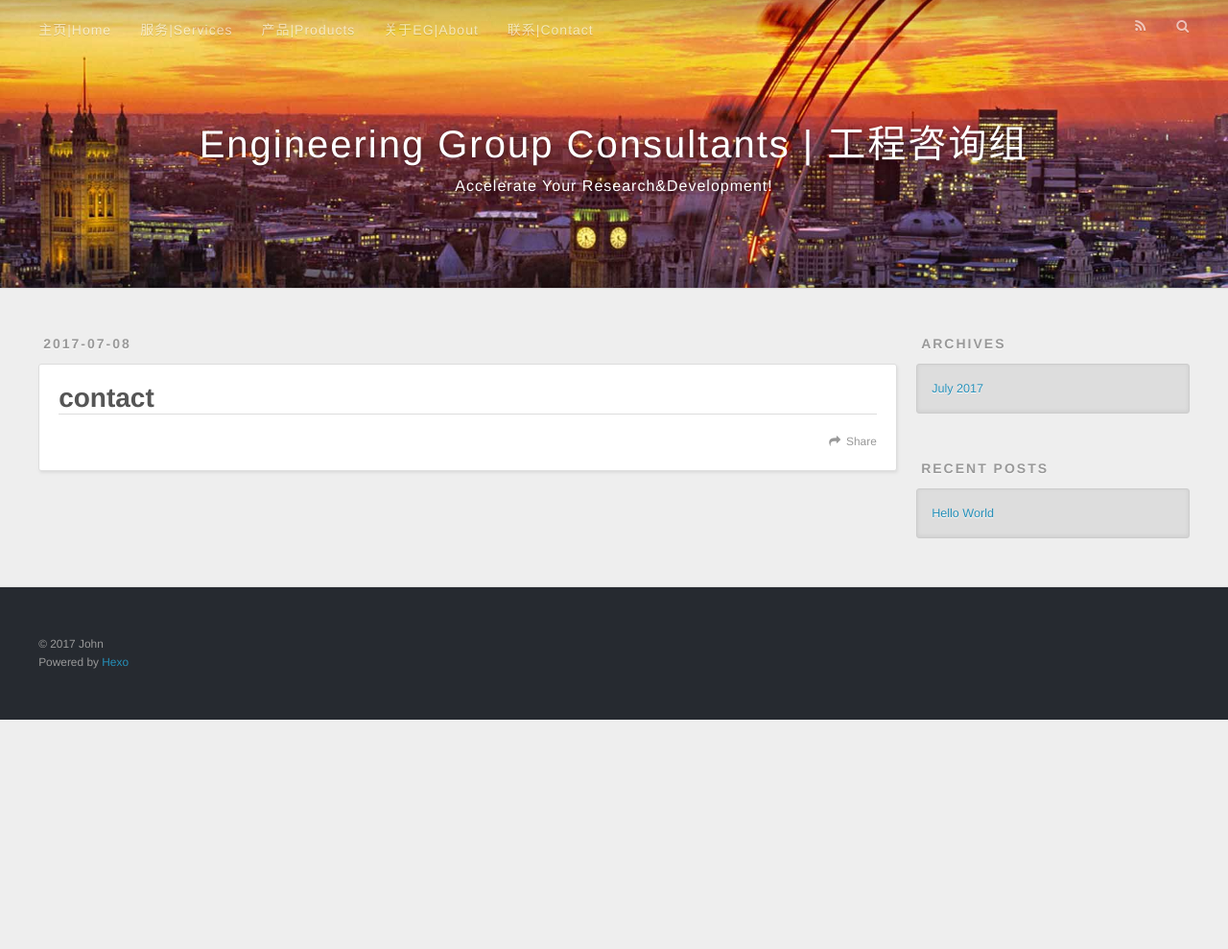
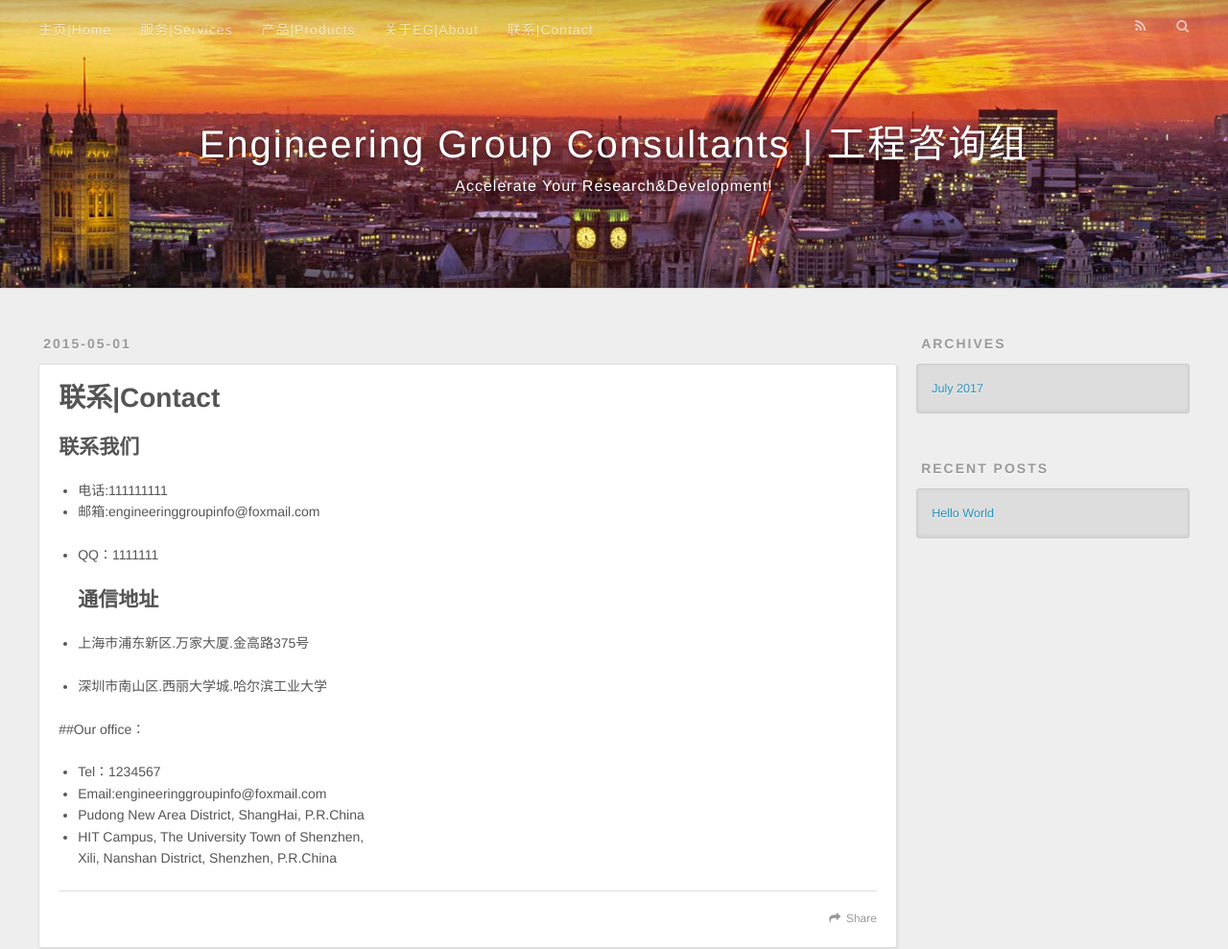
Before and after one commit to engineeringgroup/engineeringgroup.github.io, a plain HTML site: page contact/index.html in a window 1280 px wide. Shown: the top 989 px of the page at 96% size. Before the commit the page ends 800 px from the top, so only its background shows below. Drawn offline with nearby package versions, Linux system fonts and the light colour scheme.

Commit message:
Site updated: 2017-07-08 10:31:30

```diff
--- a/contact/index.html
+++ b/contact/index.html
@@ -3,18 +3,18 @@
 <head>
   <meta charset="utf-8">
 
-  <title>contact | Engineering Group Consultants | 工程咨询组</title>
+  <title>联系|Contact | Engineering Group Consultants | 工程咨询组</title>
   <meta name="viewport" content="width=device-width, initial-scale=1, maximum-scale=1">
-  <meta name="description" content="Test.Instruments.Signal Processing.Innovation.Software">
+  <meta name="description" content="联系我们 电话:111111111 邮箱:engineeringgroupinfo@foxmail.com QQ：1111111 通信地址 上海市浦东新区.万家大厦.金高路375号  深圳市南山区.西丽大学城.哈尔滨工业大学  ##Our office：  Tel：1234567 Email:engineeringgroupinfo@foxmail.com Pudong New Area Dist">
 <meta property="og:type" content="website">
-<meta property="og:title" content="contact">
+<meta property="og:title" content="联系|Contact">
 <meta property="og:url" content="http://yoursite.com/contact/index.html">
 <meta property="og:site_name" content="Engineering Group Consultants | 工程咨询组">
-<meta property="og:description" content="Test.Instruments.Signal Processing.Innovation.Software">
-<meta property="og:updated_time" content="2017-07-07T16:24:38.183Z">
+<meta property="og:description" content="联系我们 电话:111111111 邮箱:engineeringgroupinfo@foxmail.com QQ：1111111 通信地址 上海市浦东新区.万家大厦.金高路375号  深圳市南山区.西丽大学城.哈尔滨工业大学  ##Our office：  Tel：1234567 Email:engineeringgroupinfo@foxmail.com Pudong New Area Dist">
+<meta property="og:updated_time" content="2017-07-08T02:30:30.741Z">
 <meta name="twitter:card" content="summary">
-<meta name="twitter:title" content="contact">
-<meta name="twitter:description" content="Test.Instruments.Signal Processing.Innovation.Software">
+<meta name="twitter:title" content="联系|Contact">
+<meta name="twitter:description" content="联系我们 电话:111111111 邮箱:engineeringgroupinfo@foxmail.com QQ：1111111 通信地址 上海市浦东新区.万家大厦.金高路375号  深圳市南山区.西丽大学城.哈尔滨工业大学  ##Our office：  Tel：1234567 Email:engineeringgroupinfo@foxmail.com Pudong New Area Dist">
 
     <link rel="alternate" href="/atom.xml" title="Engineering Group Consultants | 工程咨询组" type="application/atom+xml">
 
@@ -84,7 +84,7 @@
         <section id="main"><article id="page-undefined" class="article article-type-page" itemscope itemprop="blogPost">
   <div class="article-meta">
     <a href="/contact/index.html" class="article-date">
-  <time datetime="2017-07-07T16:24:38.000Z" itemprop="datePublished">2017-07-08</time>
+  <time datetime="2015-05-01T14:57:53.000Z" itemprop="datePublished">2015-05-01</time>
 </a>
 
   </div>
@@ -95,7 +95,7 @@
 
 
     <h1 class="article-title" itemprop="name">
-      contact
+      联系|Contact
     </h1>
 
 
@@ -103,6 +103,22 @@
 
     <div class="article-entry" itemprop="articleBody">
 
+        <h2 id="联系我们"><a href="#联系我们" class="headerlink" title="联系我们"></a>联系我们</h2><ul>
+<li>电话:111111111</li>
+<li>邮箱:engineeringgroupinfo@foxmail.com</li>
+<li><p>QQ：1111111</p>
+<h2 id="通信地址"><a href="#通信地址" class="headerlink" title="通信地址"></a>通信地址</h2></li>
+<li><p>上海市浦东新区.万家大厦.金高路375号</p>
+</li>
+<li>深圳市南山区.西丽大学城.哈尔滨工业大学</li>
+</ul>
+<p>##Our office：</p>
+<ul>
+<li>Tel：1234567</li>
+<li>Email:engineeringgroupinfo@foxmail.com</li>
+<li>Pudong New Area District, ShangHai, P.R.China</li>
+<li>HIT Campus, The University Town of Shenzhen,<br>Xili, Nanshan District, Shenzhen, P.R.China</li>
+</ul>
 
 
     </div>
```
Also changed, not shown: about/index.html (+8 -8 lines).
